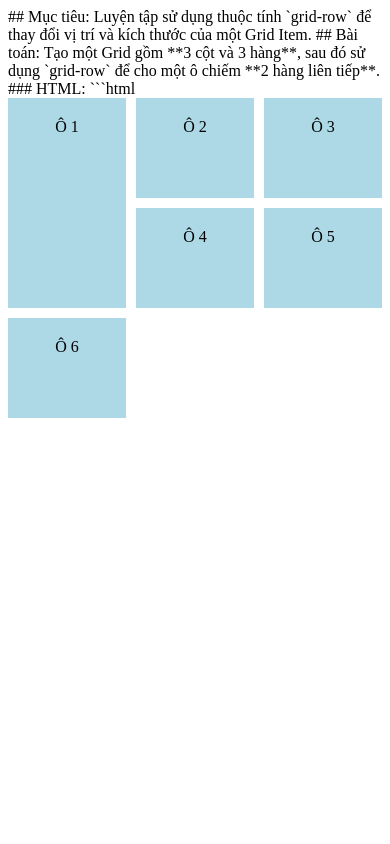
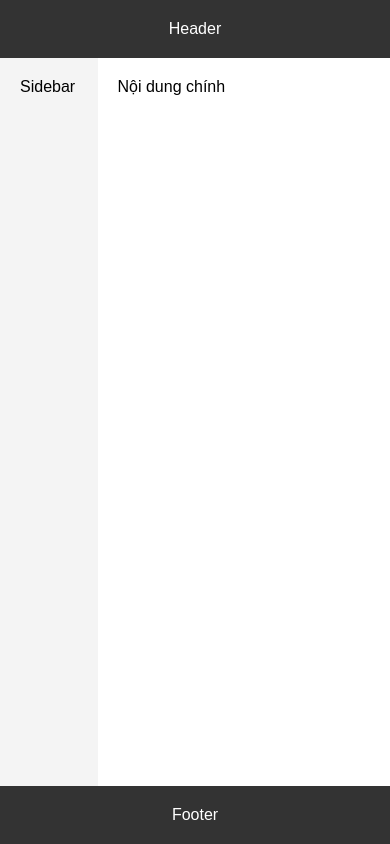
Before and after one commit to Tungg26/responsive-navbar, a plain HTML site: page index.html in a window 390 px wide. Drawn offline with Linux system fonts and the light colour scheme.

Commit message:
Hoàn thành Landing Page Responsive

````diff
--- a/index.html
+++ b/index.html
@@ -1,27 +1,19 @@
-## Mục tiêu:
-Luyện tập sử dụng thuộc tính `grid-row` để thay đổi vị trí và kích thước của một Grid Item.
-## Bài toán:
-Tạo một Grid gồm **3 cột và 3 hàng**, sau đó sử dụng `grid-row` để cho một ô chiếm **2 hàng liên tiếp**.
-### HTML:
-```html
 <!DOCTYPE html>
 <html lang="vi">
 
 <head>
     <meta charset="UTF-8">
     <meta name="viewport" content="width=device-width, initial-scale=1.0">
-    <title>Grid Row</title>
+    <title>CSS Grid Layout</title>
     <link rel="stylesheet" href="style.css">
 </head>
 
 <body>
-    <div class="grid-container">
-        <div class="item item1">Ô 1</div>
-        <div class="item">Ô 2</div>
-        <div class="item">Ô 3</div>
-        <div class="item">Ô 4</div>
-        <div class="item">Ô 5</div>
-        <div class="item">Ô 6</div>
+    <div class="container">
+        <header class="header">Header</header>
+        <nav class="sidebar">Sidebar</nav>
+        <main class="content">Nội dung chính</main>
+        <footer class="footer">Footer</footer>
     </div>
 </body>
 
--- a/style.css
+++ b/style.css
@@ -1,16 +1,47 @@
-.grid-container {
-    display: grid;
-    grid-template-columns: repeat(3, 1fr);
-    grid-template-rows: repeat(3, 100px);
-    gap: 10px;
+* {
+    margin: 0;
+    padding: 0;
+    box-sizing: border-box;
 }
 
-.item {
-    background-color: lightblue;
-    padding: 20px;
-    text-align: center;
+body {
+    font-family: Arial, sans-serif;
 }
 
-.item1 {
-    grid-row: 1 / 3;
+.container {
+    display: grid;
+    grid-template-columns: 1fr 3fr;
+    grid-template-rows: auto 1fr auto;
+    grid-template-areas:
+        "header header"
+        "sidebar content"
+        "footer footer";
+    height: 100vh;
 }
+
+.header {
+    grid-area: header;
+    background-color: #333;
+    color: white;
+    text-align: center;
+    padding: 20px;
+}
+
+.sidebar {
+    grid-area: sidebar;
+    background-color: #f4f4f4;
+    padding: 20px;
+}
+
+.content {
+    grid-area: content;
+    padding: 20px;
+}
+
+.footer {
+    grid-area: footer;
+    background-color: #333;
+    color: white;
+    text-align: center;
+    padding: 20px;
+}
````
